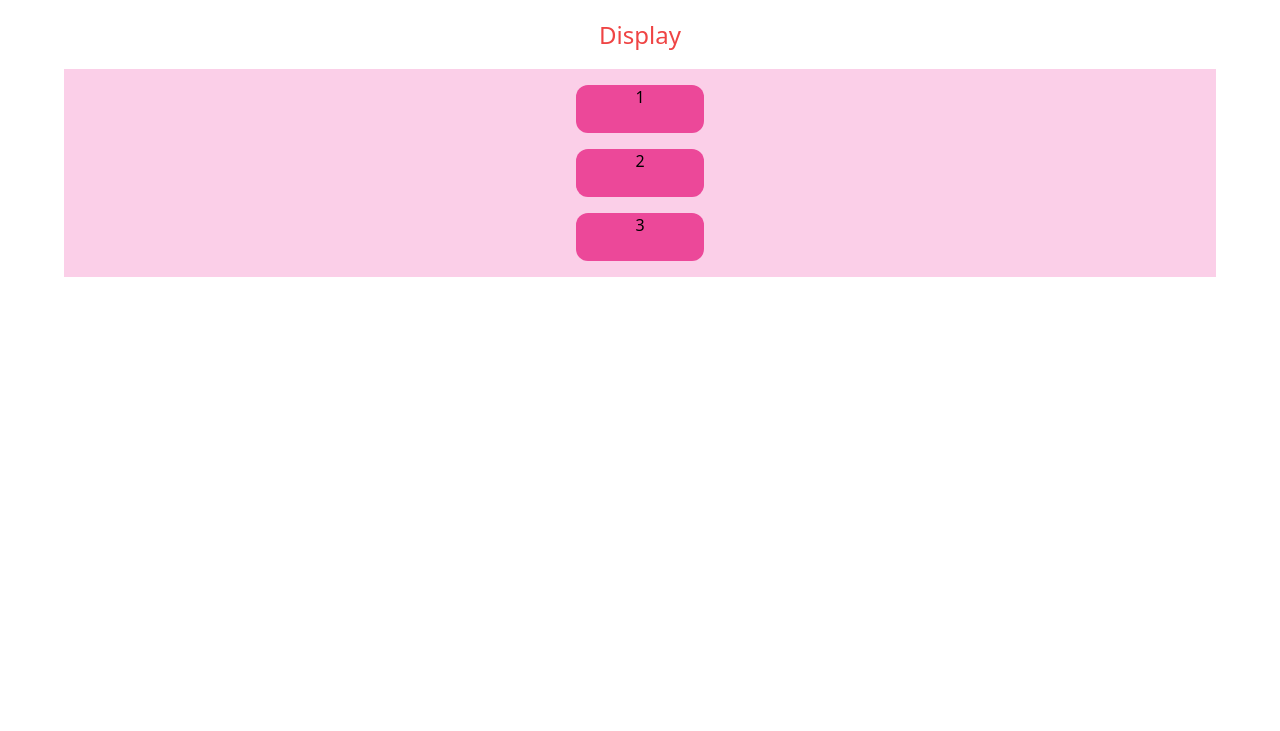
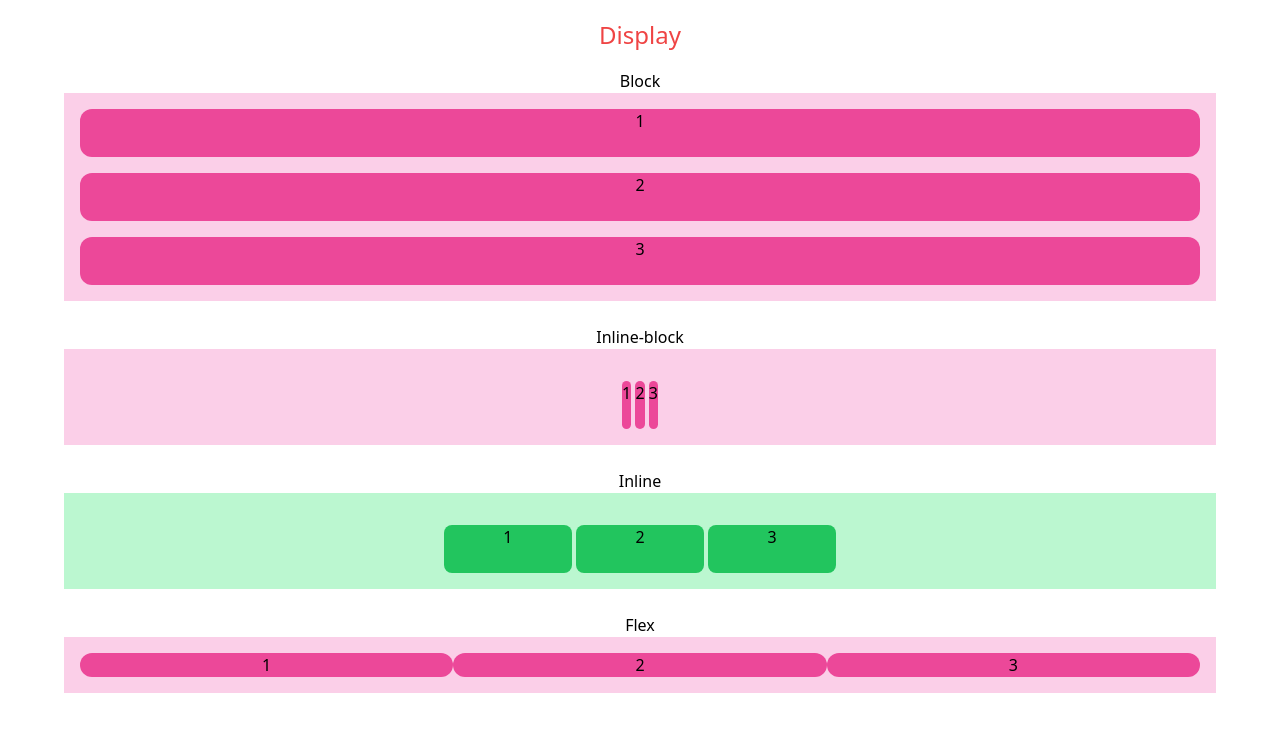
Before and after one commit to tanhoangmy/01_TailwindCSS, a website: page src/index.html in a window 1280 px wide. Shown: the part 67-798 px from the top of the page. Drawn offline with Linux system fonts and the light colour scheme.

Commit message:
display finish

```diff
--- a/src/index.html
+++ b/src/index.html
@@ -18,10 +18,32 @@
     <br>
     <h4 class="text-red-500 text-2xl font-medium leading-5">Display</h4>
     <br />
+    Block
     <div class="bg-pink-200 p-4 mx-16 space-y-4">
-      <span class="block h-12 w-32 rounded-xl bg-pink-500">1</span>
-      <span class="block h-12 w-32 rounded-xl bg-pink-500">2</span>
-      <span class="block h-12 w-32 rounded-xl bg-pink-500">3</span>
+      <span class="block  h-12 rounded-xl bg-pink-500">1</span>
+      <span class="block  h-12 rounded-xl bg-pink-500">2</span>
+      <span class="block  h-12 rounded-xl bg-pink-500">3</span>
+    </div>
+    <br />
+    Inline-block
+    <div class="bg-pink-200 p-4 mx-16 space-y-4">
+      <span class="inline-block  h-12 rounded-xl bg-pink-500">1</span>
+      <span class="inline-block  h-12 rounded-xl bg-pink-500">2</span>
+      <span class="inline-block  h-12 rounded-xl bg-pink-500">3</span>
+    </div>
+    <br />
+    Inline
+    <div class="bg-green-200 p-4 mx-16 space-y-4">
+      <span class="inline-block w-32 h-12 bg-green-500 rounded-lg">1</span>
+      <span class="inline-block w-32 h-12 bg-green-500 rounded-lg">2</span>
+      <span class="inline-block w-32 h-12 bg-green-500 rounded-lg">3</span>
+    </div>
+    <br />
+    Flex
+    <div class="flex bg-pink-200 p-4 mx-16">
+      <span class="flex-1 rounded-xl bg-pink-500">1</span>
+      <span class="flex-1 rounded-xl bg-pink-500">2</span>
+      <span class="flex-1 rounded-xl bg-pink-500">3</span>
     </div>
 
   </center>
```
Also changed, not shown: dist/output.css.
